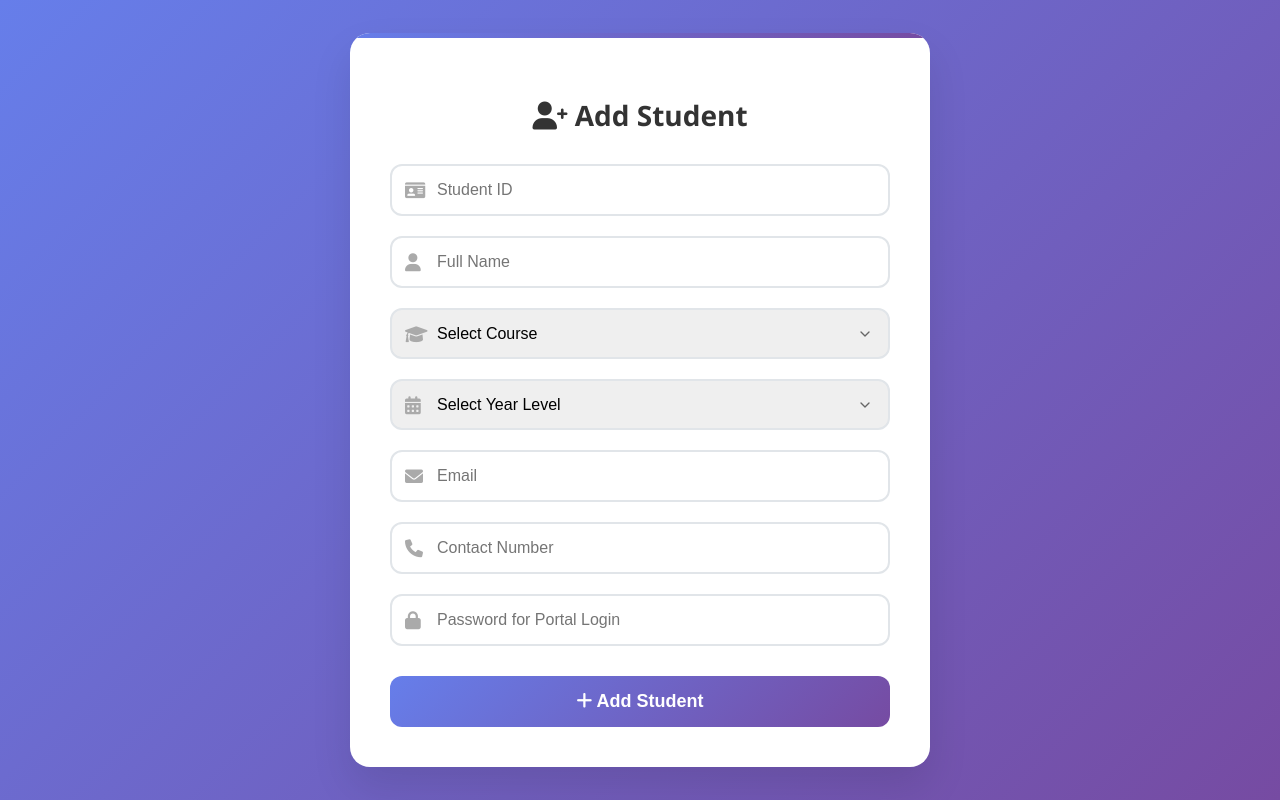
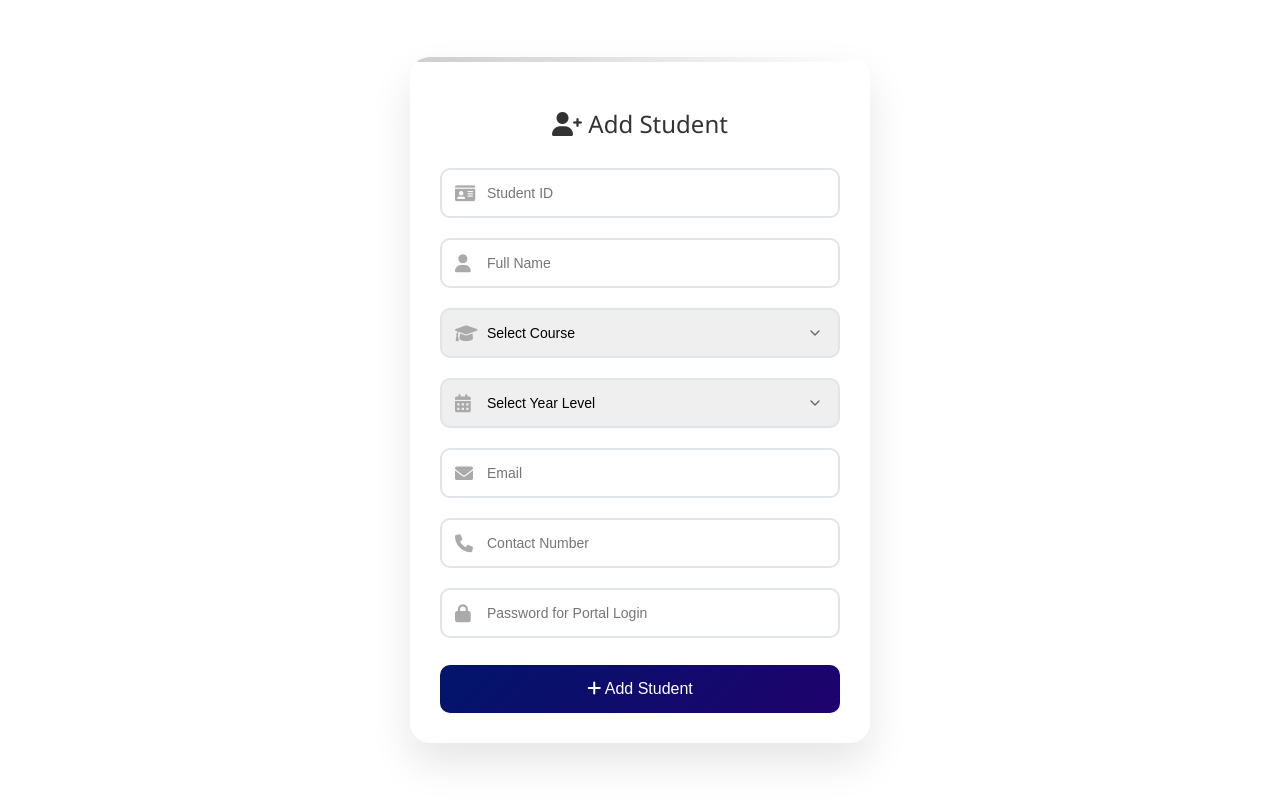
Before and after one commit to cabrerajm12/BILLING_PROJECT, a PHP site: page /admin_add_student.php in a window 1280 px wide. Run offline with PHP 8.4, Linux system fonts and the light colour scheme.

Commit message:
added code

```diff
--- a/admin_add_student.php
+++ b/admin_add_student.php
@@ -34,7 +34,7 @@ if ($_SERVER["REQUEST_METHOD"] == "POST") {
         <style>
             body {
                 font-family: 'Segoe UI', Tahoma, Geneva, Verdana, sans-serif;
-            background: linear-gradient(135deg, #667eea 0%, #764ba2 100%);
+                background: white;
                 margin: 0;
                 padding: 0;
                 min-height: 100vh;
@@ -43,13 +43,13 @@ if ($_SERVER["REQUEST_METHOD"] == "POST") {
                 justify-content: center;
             }
             .container {
-            width: 100%;
-            max-width: 500px;
-            padding: 40px;
+                width: 80%;
+                max-width: 400px;
+                padding: 30px;
                 background: #ffffff;
                 border-radius: 20px;
                 box-shadow: 0 20px 40px rgba(0, 0, 0, 0.1);
-            margin: 20px;
+                margin: 15px;
                 position: relative;
                 overflow: hidden;
             }
@@ -60,21 +60,21 @@ if ($_SERVER["REQUEST_METHOD"] == "POST") {
                 left: 0;
                 right: 0;
                 height: 5px;
-            background: linear-gradient(90deg, #667eea, #764ba2);
+                background: linear-gradient(90deg, #cdcdcfff, #ffffffff);
             }
             h2 {
                 text-align: center;
                 color: #333;
-            margin-bottom: 30px;
-            font-weight: 600;
-            font-size: 28px;
+                margin-bottom: 28px;
+                font-weight: 500;
+                font-size: 24px;
             }
             .message {
                 text-align: center;
-            margin-bottom: 20px;
+                margin-bottom: 15px;
                 padding: 10px;
                 border-radius: 10px;
-            font-weight: 500;
+                font-weight: 400;
             }
             .message.success {
                 background: #d4edda;
@@ -102,13 +102,13 @@ if ($_SERVER["REQUEST_METHOD"] == "POST") {
                 width: 100%;
                 padding: 15px 15px 15px 45px;
                 border: 2px solid #e1e5e9;
-            border-radius: 12px;
-            font-size: 16px;
+                border-radius: 10px;
+                font-size: 14px;
                 transition: all 0.3s ease;
                 box-sizing: border-box;
             }
             input:focus, select:focus {
-            border-color: #667eea;
+                border-color: #ccccccff;
                 outline: none;
                 box-shadow: 0 0 0 3px rgba(102, 126, 234, 0.1);
             }
@@ -123,15 +123,15 @@ if ($_SERVER["REQUEST_METHOD"] == "POST") {
             button {
                 width: 100%;
                 padding: 15px;
-            background: linear-gradient(135deg, #667eea 0%, #764ba2 100%);
+                background: linear-gradient(135deg, #01156bff 0%, #1f026dff 100%);
                 border: none;
                 color: white;
-            font-size: 18px;
-            font-weight: 600;
-            border-radius: 12px;
+                font-size: 16px;
+                font-weight: 500;
+                border-radius: 10px;
                 cursor: pointer;
                 transition: all 0.3s ease;
-            margin-top: 10px;
+                margin-top: 7px;
             }
             button:hover {
                 transform: translateY(-2px);
```
Lines whose indentation alone changed are shown as unchanged.
